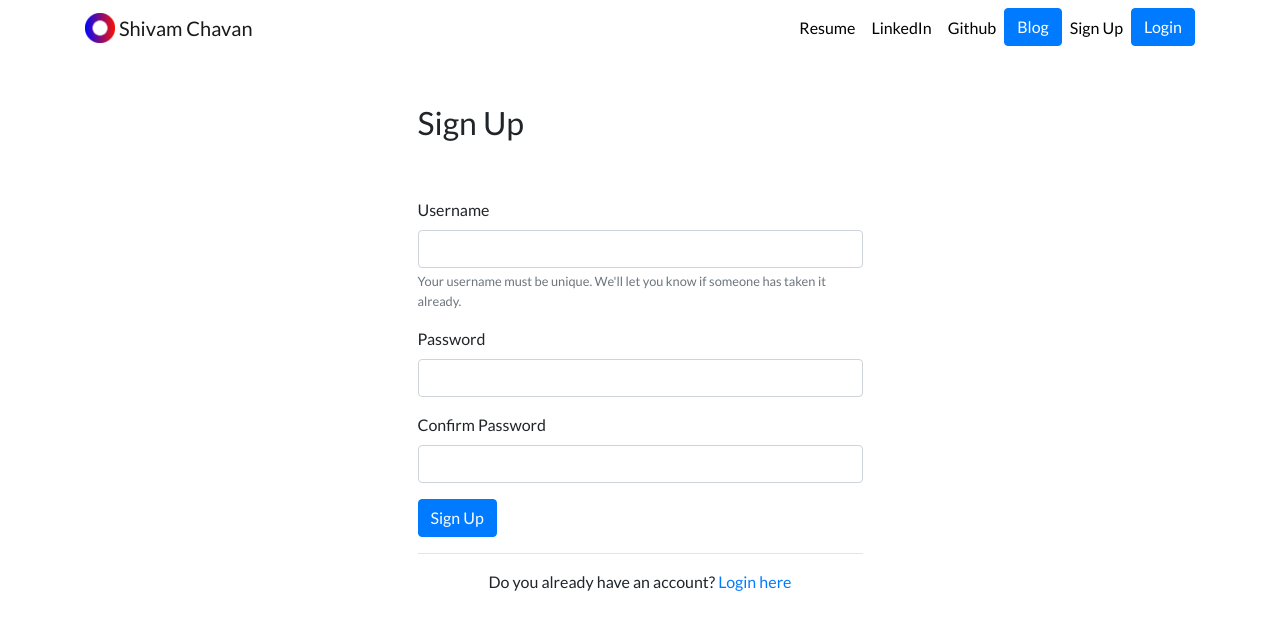
After one commit to shivam675/portfolio, a Django app: page /signupuser in a window 1280 px wide. The commit adds this page. Shown: the top 630 px of the page. Run offline with Django 3.2, Linux system fonts and the light colour scheme; some libraries are stand-ins or nearby versions.

Commit message:
added login signup and logout

```diff
--- a/personal_portfolio/urls.py
+++ b/personal_portfolio/urls.py
@@ -23,6 +23,9 @@ urlpatterns = [
     path('admin/', admin.site.urls),
     path('', views.home, name='home'),
     path('blog/', include('blog.urls')),
+    path('signupuser', views.signupuser, name='signupuser'),
+    path('loginuser', views.loginuser, name='loginuser'),
+    path('logout/', views.logoutuser, name='logoutuser'),
 ]
 
 urlpatterns += static(settings.MEDIA_URL, document_root=settings.MEDIA_ROOT)
--- a/portfolio/templates/portfolio/base.html
+++ b/portfolio/templates/portfolio/base.html
@@ -22,6 +22,7 @@
 <body>
 
   <nav id="topNav" class="navbar navbar-expand-md navbar-light">
+     <!-- <nav id="topNav" class="navbar navbar-expand-md navbar-light"> -->
     <div class="container">
       <a class="navbar-brand" href="{% url 'home' %}">
         <img src="{% static "portfolio/Logo.png" %}" width="30" height="30" class="d-inline-block align-top" alt="Nick's Logo">
@@ -42,7 +43,24 @@
             <a class="nav-link" href="https://github.com/shivam675" target="_blank">Github</a>
           </li>
           <li>
-            <a role="button" href="{% url 'blog:all_blogs' %}" class="btn btn-primary">Blog</a>
+            <a role="button"  href="{% url 'blog:all_blogs' %}" class="btn btn-primary">Blog</a>
+          </li>
+            {% if user.is_authenticated %}
+                <li class="nav-item">
+                    <a href="#" onclick="$('#signOutBtn').click()" class="nav-link">Logout</a>
+                    <form style='display: none;' method="POST" action="{% url 'logoutuser' %}">
+                        {% csrf_token %}
+                        <button id="signOutBtn" type="submit">Logout</button>
+                    </form>
+                </li>
+            {% else %}
+                <li class="nav-item">
+                    <a class="nav-link" href="{% url 'signupuser' %}">Sign Up</a>
+                </li>
+                <li >
+                    <a role="button" href="{% url 'loginuser' %}" class="btn btn-primary">Login</a>
+                </li>
+            {% endif %}
           </li>
         </ul>
       </div>
--- /dev/null
+++ b/portfolio/templates/portfolio/signupuser.html
@@ -0,0 +1,39 @@
+{% extends "portfolio/base.html" %}
+
+{% block content %}
+    <div class="row justify-content-center mt-5">
+        <div class="col-md-5">
+            <h2>Sign Up</h2>
+        </div>
+    </div>
+    <div class="row justify-content-center mt-5">
+        <div class="col-md-5">
+            {% if error %}
+                <div class="alert alert-danger" role="alert">
+                    {{ error }}
+                </div>
+            {% endif %}
+            <form method="POST">
+                {% csrf_token %}
+                <div class="form-group">
+                    <label for="username">Username</label>
+                    <input type="text" name="username" class="form-control" id="username" aria-describedby="usernameHelp">
+                    <small id="usernameHelp" class="form-text text-muted">Your username must be unique. We'll let you know if someone has taken it already.</small>
+                </div>
+                <div class="form-group">
+                    <label for="password1">Password</label>
+                    <input type="password" name="password1" class="form-control" id="password1">
+                </div>
+                <div class="form-group">
+                    <label for="password2">Confirm Password</label>
+                    <input type="password" name="password2" class="form-control" id="password2">
+                </div>
+                <button type="submit" class="btn btn-primary">Sign Up</button>
+            </form>
+            <hr>
+            <div class="text-center">
+                Do you already have an account? <a href="{% url 'loginuser' %}">Login here</a>
+            </div>
+        </div>
+    </div>
+{% endblock %}
--- a/portfolio/views.py
+++ b/portfolio/views.py
@@ -1,6 +1,43 @@
-from django.shortcuts import render
+from django.shortcuts import render, redirect, get_object_or_404
+from django.contrib.auth.forms import UserCreationForm, AuthenticationForm
+from django.contrib.auth.models import User
+from django.db import IntegrityError
+from django.contrib.auth import login, logout, authenticate
 from .models import Project
+from django.utils import timezone
+from django.contrib.auth.decorators import login_required
 
 def home(request):
     projects = Project.objects.all()
     return render(request, 'portfolio/home.html', {'projects':projects})
+def signupuser(request):
+    if request.method == 'GET':
+        return render(request, 'portfolio/signupuser.html', {'form':UserCreationForm()})
+    else:
+        if request.POST['password1'] == request.POST['password2']:
+            try:
+                user = User.objects.create_user(request.POST['username'], password=request.POST['password1'])
+                user.save()
+                login(request, user)
+                return redirect('home')
+            except IntegrityError:
+                return render(request, 'portfolio/signupuser.html', {'form':UserCreationForm(), 'error':'That username has already been taken. Please choose a new username'})
+        else:
+            return render(request, 'portfolio/signupuser.html', {'form':UserCreationForm(), 'error':'Passwords did not match'})
+
+def loginuser(request):
+    if request.method == 'GET':
+        return render(request, 'portfolio/loginuser.html', {'form':AuthenticationForm()})
+    else:
+        user = authenticate(request, username=request.POST['username'], password=request.POST['password'])
+        if user is None:
+            return render(request, 'portfolio/loginuser.html', {'form':AuthenticationForm(), 'error':'Username and password did not match'})
+        else:
+            login(request, user)
+            return redirect('home')
+
+@login_required
+def logoutuser(request):
+    if request.method == 'POST':
+        logout(request)
+        return redirect('home')
```
Also changed, not shown: portfolio/templates/portfolio/base_2.html (added, +67 -0 lines), portfolio/templates/portfolio/loginuser.html (added, +34 -0 lines), db.sqlite3.
